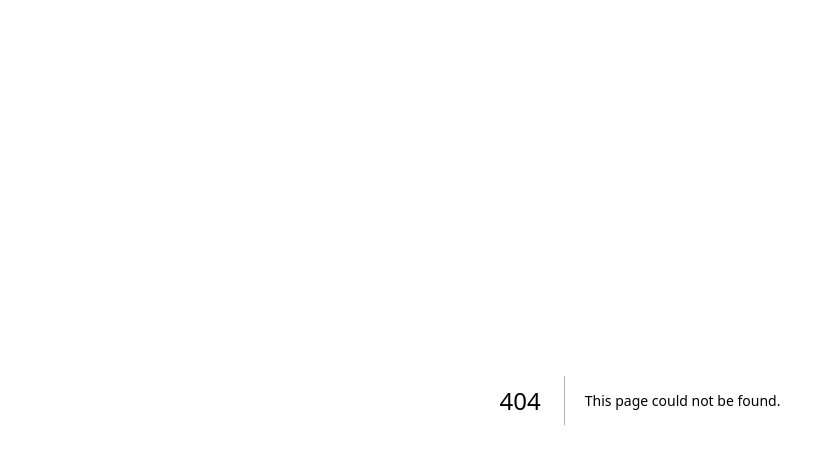
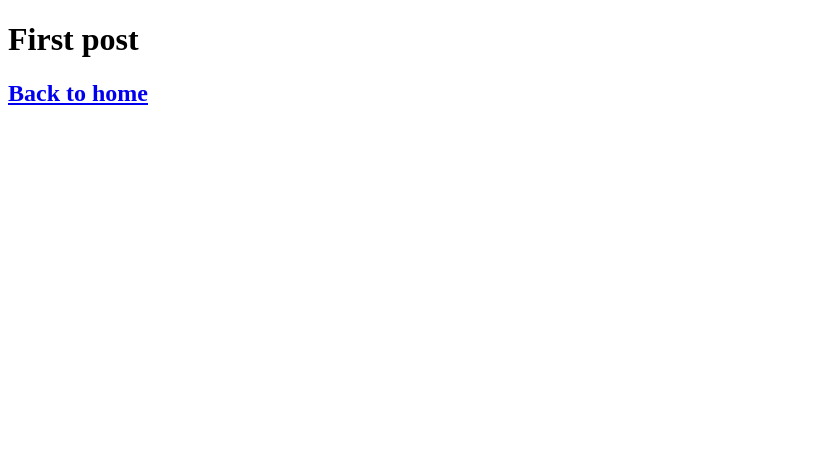
Before and after one commit to MariaRios1214-dev/nextjs-blog, a Next.js app: page /posts/first-post in a window 1280 px wide. Before the commit this address had no page. Shown: the top 464 px of the page, without its empty margins (0-835 px from the left). Built offline with nearby package versions, Linux system fonts and the light colour scheme.

Commit message:
Link and Head with next

```diff
--- a/pages/index.js
+++ b/pages/index.js
@@ -1,5 +1,6 @@
 import Head from 'next/head';
 import styles from '../styles/Home.module.css';
+import Link from 'next/link';
 
 export default function Home() {
   return (
@@ -11,7 +12,8 @@
 
       <main>
         <h1 className={styles.title}>
-          Welcome to <a href="https://nextjs.org">Next.js!</a>
+          Read <Link href={"/posts/first-post"}>this page!</Link>
+          {/* Learn to <a href="https://nextjs.org">Next.js!</a> */}
         </h1>
 
         <p className={styles.description}>
--- /dev/null
+++ b/pages/posts/first-post.js
@@ -0,0 +1,23 @@
+import Head from "next/head";
+import Link from "next/link";
+import Script from 'next/script';
+
+export default function FirstPost() {
+  return <>
+    <Head>
+      <title>Firs post</title>
+      {/* Agregando comandos de terceros */}
+      {/* <Script
+        src="https://connect.facebook.net/en_US/sdk.js"
+        strategy="lazyOnload"
+        onLoad={() =>
+          console.log(`script loaded correctly, window.FB has been populated`)
+        }
+      /> */}
+    </Head>
+    <h1>First post</h1>
+    <h2>
+      <Link href={"/"}>Back to home</Link>
+    </h2>
+  </>
+}
```
Also changed, not shown: public/images/profile.jpg (added).
